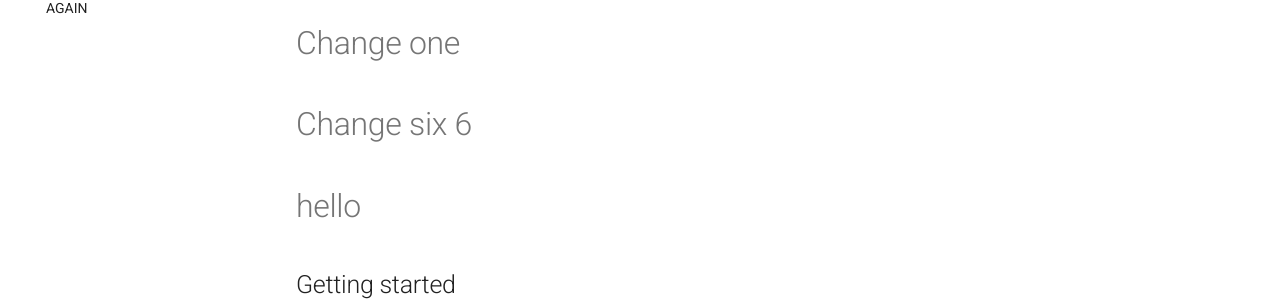
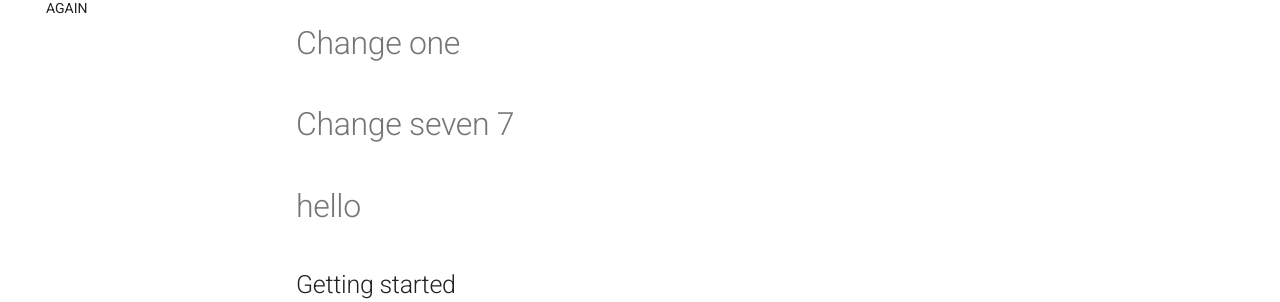
Before and after one commit to Code-dot-mil/two-steps-eval, an MkDocs documentation site: the page built from docs/index.md, in a window 1280 px wide and 900 px high. Shown: the part 157-459 px from the top of the window. Built offline with MkDocs 1.6.1 and Material for MkDocs 9.7.7, drawn with Linux system fonts in a browser that asks for light colours.

Commit message:
Add change 7

```diff
--- a/docs/index.md
+++ b/docs/index.md
@@ -5,7 +5,7 @@ author: That Would Be Me
 # AI4SDLC
 # Change one
 
-# Change six 6
+# Change seven 7
 # hello
 ## Getting started
 # hello
```
